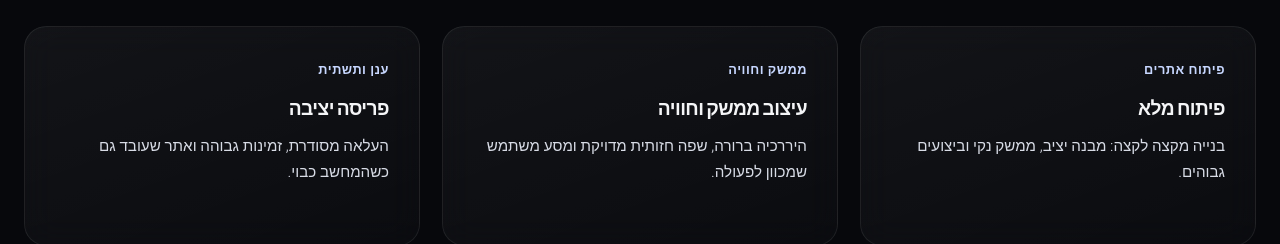
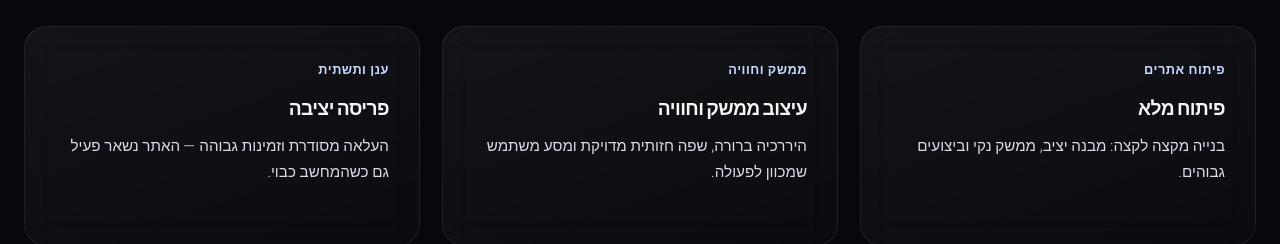
Before and after one commit to elior2oscar-dot/adiro-studio, a Next.js app: page / in a window 1280 px wide. Shown: the part 3180-3424 px from the top of the page. Built offline with nearby package versions, Linux system fonts and the light colour scheme.

Commit message:
Fix RTL period wrap on stable-deploy capability copy.
Co-authored-by: Cursor <cursoragent@cursor.com>

```diff
--- a/app/globals.css
+++ b/app/globals.css
@@ -1250,6 +1250,9 @@ img {
   line-height: 1.75;
   font-weight: 300;
   opacity: 1;
+  direction: rtl;
+  unicode-bidi: isolate;
+  text-align: start;
 }
 
 .work-card:hover .work-desc {
--- a/lib/site.ts
+++ b/lib/site.ts
@@ -46,7 +46,7 @@ export const capabilities = [
     id: "03",
     title: "פריסה יציבה",
     category: "ענן ותשתית",
-    description: "העלאה מסודרת, זמינות גבוהה ואתר שעובד גם כשהמחשב כבוי.",
+    description: "העלאה מסודרת וזמינות גבוהה — האתר נשאר פעיל גם כשהמחשב כבוי.",
   },
   {
     id: "04",
```
